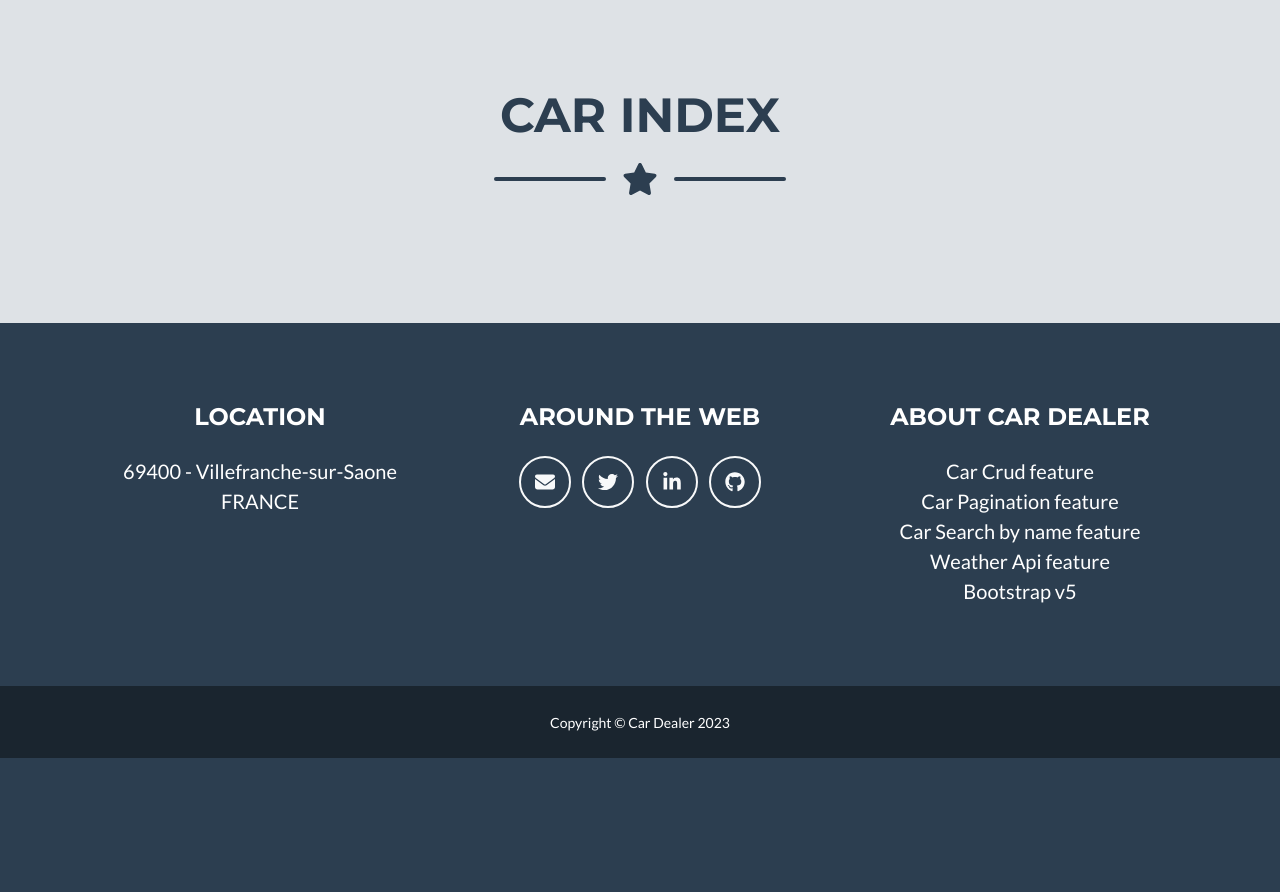
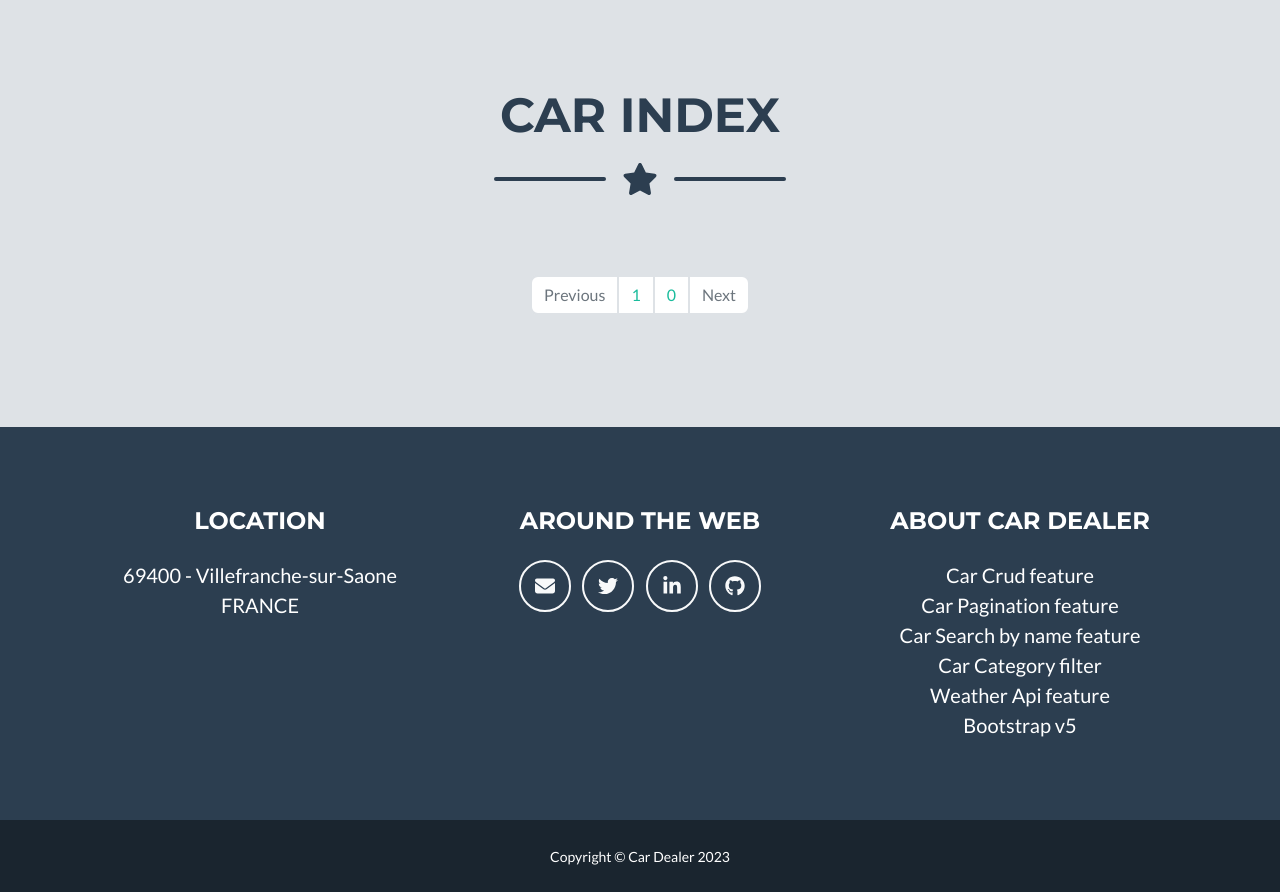
Before and after one commit to if-web-dev/Technical-Test-01-Symfony, a Symfony app: template templates/car/index.html.twig in a window 1280 px wide. Shown: the part 673-1565 px from the top of the page. Before the commit the page ends 1431 px from the top, so only its background shows below. Run offline with Twig, Linux system fonts and the light colour scheme; the template is opened without the code that fills it, so the values that code supplies are empty; some libraries are stand-ins or nearby versions.

Commit message:
close #10, implement car pagination feature

```diff
--- a/src/DataFixtures/CarFixtures.php
+++ b/src/DataFixtures/CarFixtures.php
@@ -18,8 +18,7 @@ class CarFixtures extends Fixture implements DependentFixtureInterface
         $faker->addProvider(new \Faker\Provider\Fakecar($faker));
         $faker->seed(1234);
 
-        for ($i = 0; $i < 20; $i++) {
-
+        for ($i = 0; $i < 100; $i++) {
 
             $category = $this->getReference(CategoryFixtures::CATEGORY_REFERENCE . rand(0, 4));
 
--- a/src/DataFixtures/CategoryFixtures.php
+++ b/src/DataFixtures/CategoryFixtures.php
@@ -14,7 +14,6 @@ class CategoryFixtures extends Fixture
 
     public function load(ObjectManager $manager): void
     {
-
         $faker = Factory::create();
         $faker->addProvider(new \Faker\Provider\Fakecar($faker));
         $faker->seed(1234);
--- a/src/Form/CarType.php
+++ b/src/Form/CarType.php
@@ -43,8 +43,7 @@ class CarType extends AbstractType
                 'attr' => [
                     'class' => 'btn btn-outline-success text-uppercase d-block btn-lg mx-auto mt-5',
                 ],
-            ])
-        ;
+            ]);
     }
 
     public function configureOptions(OptionsResolver $resolver): void
--- a/templates/car/index.html.twig
+++ b/templates/car/index.html.twig
@@ -34,7 +34,7 @@
         </div>
 <!--Car items-->
         <div class="row justify-content-center">
-        {% for car in cars %}
+        {% for car in carsPaginated %}
             <div class="col-md-6 mb-5">
                 <div class="portfolio-item mx-auto bg-white p-4 shadow-sm ">
                     <a href="{{ path("app_car_show", { 'id': car.id }) }}" class="text-decoration-none portfolio-item-caption d-flex align-items-center justify-content-center h-100 w-100">
@@ -56,6 +56,38 @@
             </div>
         {% endfor %}
         </div>
+
+            <!-- Pagination -->
+    <nav aria-label="Page navigation example">
+        <ul class="pagination justify-content-center mt-5">
+           <!-- Previous button -->
+            {% if currentPage > 1 %}
+            <li class="page-item">
+                <a class="page-link" href="{{ path( "app_car_index", {page: currentPage - 1}) }}" role="button" aria-pressed="true">Previous</a>
+            </li>
+            {% else %}
+            <li class="page-item disabled">
+                <a class="page-link" href="{{ path( "app_car_index", {page: currentPage - 1}) }}"  tabindex="-1" role="button" aria-disabled="true">Previous</a>
+            </li>
+            {% endif %}
+
+            <!-- Page button -->
+            {% for i in 1.. totalPages %}
+            <li class="page-item"><a class="page-link" href="?page={{ i }}">{{ i }}</a></li>
+            {% endfor %}
+
+            <!-- Next button -->
+            {% if currentPage < totalPages %}
+            <li class="page-item">
+                <a class="page-link" href="{{ path( "app_car_index", {page: currentPage + 1}) }}" role="button" aria-pressed="true">Next</a>
+            </li>
+            {% else %}
+            <li class="page-item disabled">
+                <a class="page-link" href="{{ path( "app_car_index", {page: currentPage + 1}) }}" tabindex="-1" role="button" aria-disabled="true">Next</a>
+            </li>
+            {% endif %}
+        </ul>
+    </nav>
     </div>
 </section>
 
--- a/templates/car/show.html.twig
+++ b/templates/car/show.html.twig
@@ -42,8 +42,7 @@
                         <span class="fw-bold">Model: </span>{{ car.name }}
                     </p>
                     <p class="card-text">
-                        <span class="fw-bold">Description: </span>Some quick example text to build on the card title and make up the bulk of the
-                        card's content.
+                        <span class="fw-bold">Category: </span>{{ car.carCategory.name }}
                     </p>
                     <p class="card-text">
                         <span class="fw-bold">Doors number: </span>{{ car.nbDoors }}
--- a/templates/common/footer.html.twig
+++ b/templates/common/footer.html.twig
@@ -26,6 +26,7 @@
                     <li>Car Crud feature</li>
                     <li>Car Pagination feature</li>
                     <li>Car Search by name feature</li>
+                    <li>Car Category filter</li>
                     <li>Weather Api feature</li>
                     <li>Bootstrap v5</li>
                 </ul>
```
Also changed, not shown: src/Controller/CarController.php (+33 -10 lines), src/Repository/CarRepository.php (+10 -0 lines).
